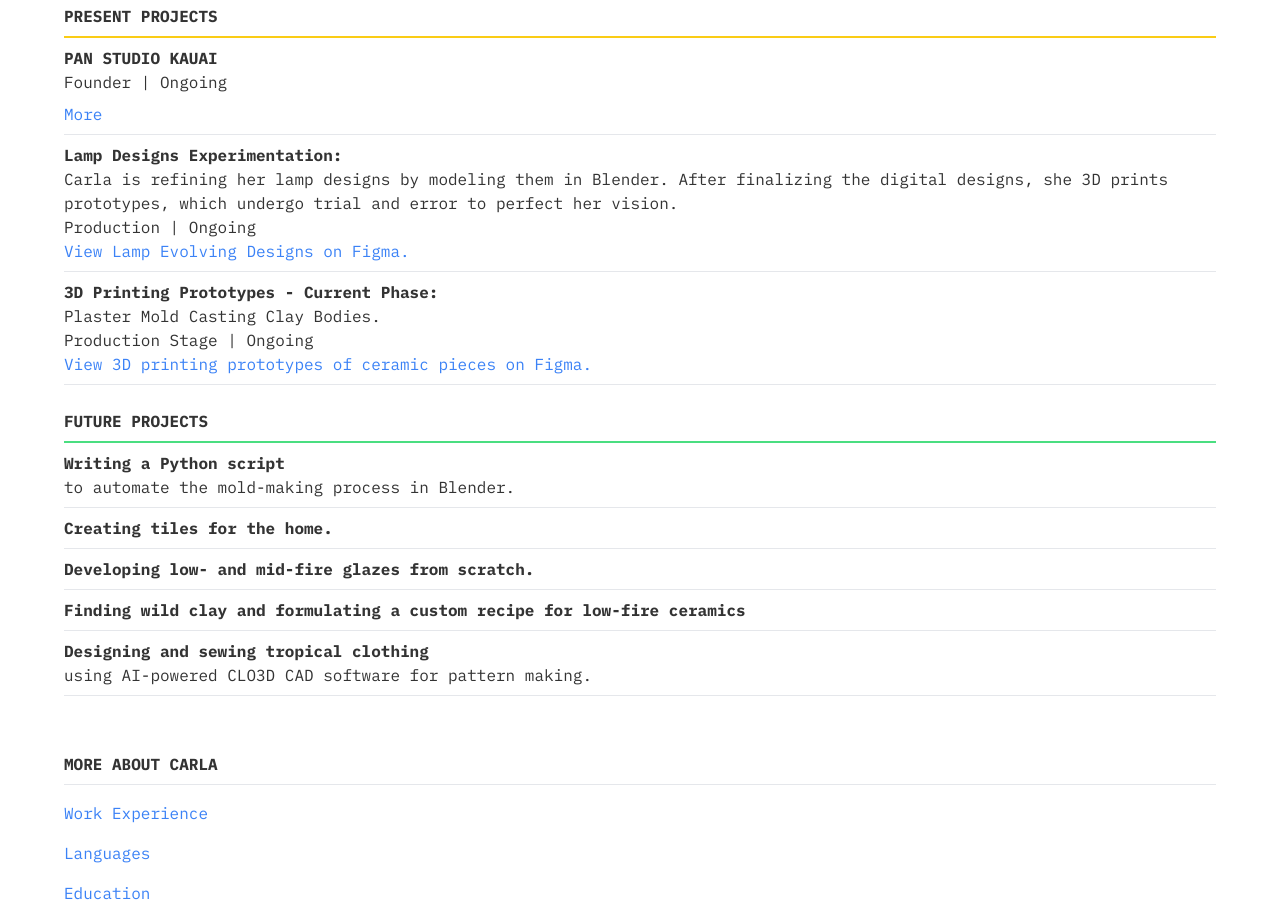
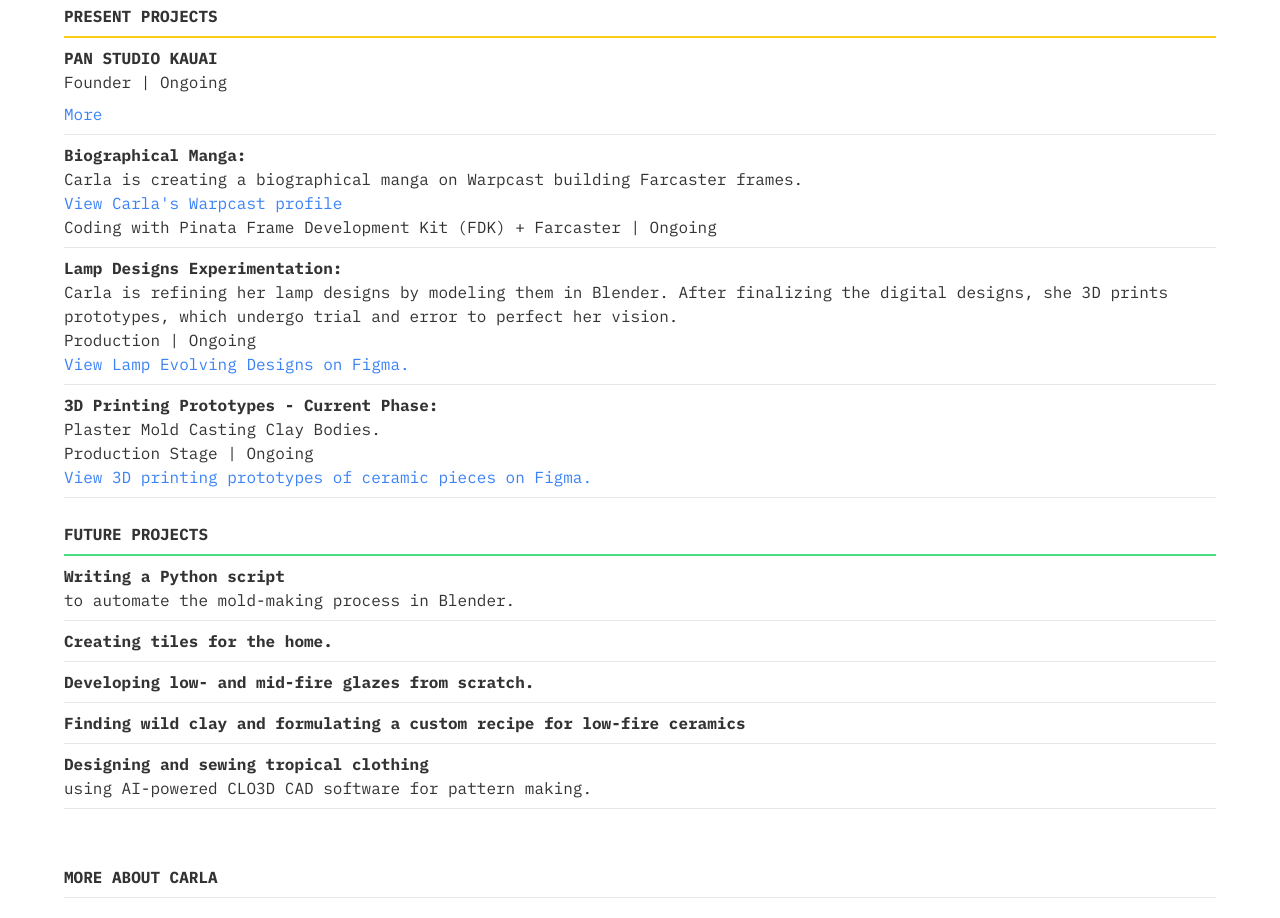
Before and after one commit to carlasushi/carla-paloma-portfolio, a Next.js app: page / in a window 1280 px wide. Shown: the part 1160-2078 px from the top of the page. Built offline with nearby package versions, Linux system fonts and the light colour scheme.

Commit message:
Changed the project sections

```diff
--- a/src/components/Table.tsx
+++ b/src/components/Table.tsx
@@ -148,6 +148,25 @@
           </div>
         )}
 
+        {/* Biographical Manga Entry */}
+        <div className="py-2 border-b">
+          <span className="font-bold">Biographical Manga:</span>
+          <br />
+          Carla is creating a biographical manga on Warpcast building Farcaster frames.
+          <br />
+          <a
+            href="https://warpcast.com/carlapaloma"
+            target="_blank"
+            rel="noopener noreferrer"
+            className="text-blue-500 hover:underline mt-2"
+          >
+            View Carla's Warpcast profile
+          </a>
+          <br />
+          Coding with Pinata Frame Development Kit (FDK) + Farcaster | Ongoing
+          <br />
+        </div>
+
         {/* Lamp Design Entry */}
         <div className="py-2 border-b">
           <span className="font-bold">Lamp Designs Experimentation:</span>
@@ -172,7 +191,7 @@
           <br />
           Plaster Mold Casting Clay Bodies.
           <br />
-            Production Stage | Ongoing
+          Production Stage | Ongoing
           <br />
           <a
             href="https://www.figma.com/design/iafqeEQblhzsAckznCLcZs/Untitled?node-id=0-1&t=xfXhmKeD6LflXF01-1"
```
